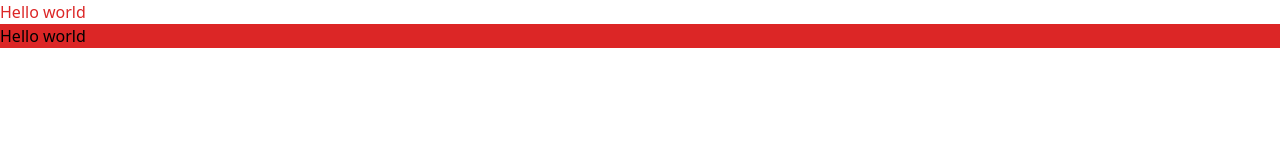
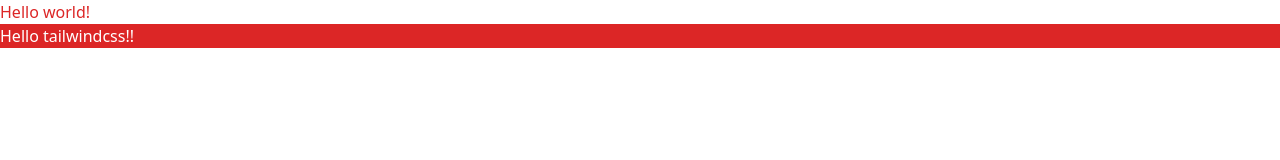
Before and after one commit to melon9824/tailwindcss-postcss-autoprefixer-vite-project-1, a website built with Vite: page index.html in a window 1280 px wide. Built offline with nearby package versions, Linux system fonts and the light colour scheme.

Commit message:
second commit

```diff
--- a/index.html
+++ b/index.html
@@ -10,8 +10,8 @@
 </head>
 <body>
 
-    <h1 class="text-red-600">Hello world</h1>
-    <p class="bg-red-600">Hello world</p>
+    <h1 class="text-red-600">Hello world!</h1>
+    <p class="text-white bg-red-600">Hello tailwindcss!!</p>
 
 
 </body>
```
